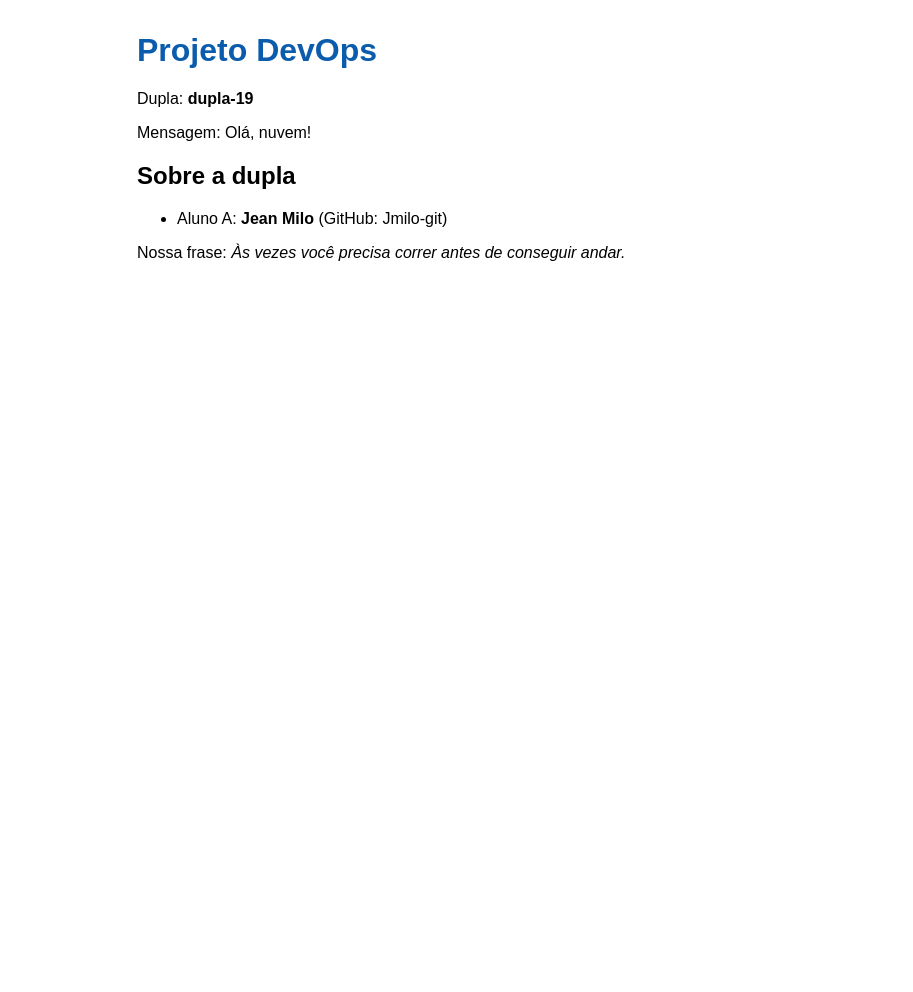
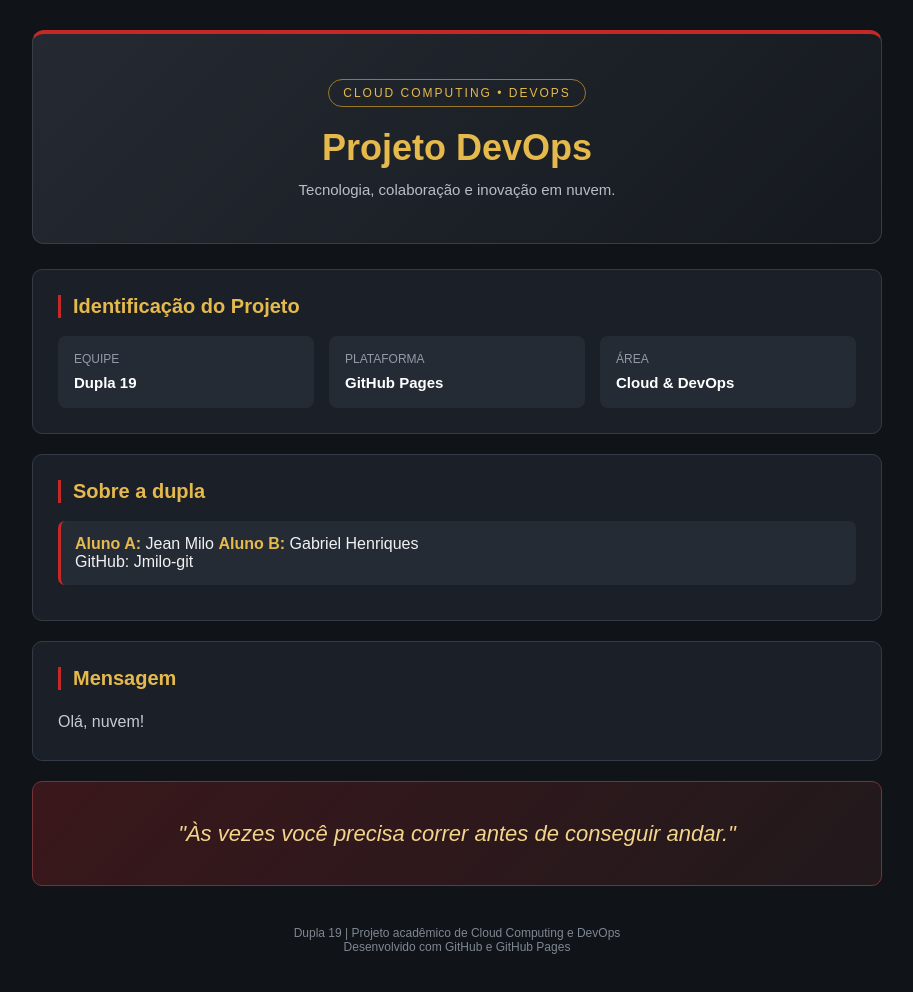
Before and after one commit to Jmilo-git/DevOpsNuvem, a plain HTML site: page site/index.html in a window 1280 px wide. Shown: the whole page, without its empty margins (183-1096 px from the left). Before the commit the page ends 800 px from the top, so only its background shows below. Drawn offline with Linux system fonts and the light colour scheme.

Commit message:
Primeira página do site

```diff
--- a/site/index.html
+++ b/site/index.html
@@ -1,23 +1,235 @@
+
 <!doctype html>
 <html lang="pt-BR">
 <head>
     <meta charset="utf-8">
     <meta name="viewport" content="width=device-width, initial-scale=1">
- <title>Projeto DevOps</title>
+
+    <title>Projeto DevOps | Dupla 19</title>
+
     <style>
- body { font-family: sans-serif; max-width: 40rem; margin: 2rem auto; background:
-#ffffff; }
- h1 { color: #0b5cad; }
+        * {
+            margin: 0;
+            padding: 0;
+            box-sizing: border-box;
+        }
+
+        body {
+            font-family: Arial, sans-serif;
+            background: #101318;
+            color: #f1f1f1;
+            min-height: 100vh;
+            padding: 30px 20px;
+        }
+
+        .container {
+            max-width: 850px;
+            margin: auto;
+        }
+
+        header {
+            text-align: center;
+            padding: 45px 20px;
+            background: linear-gradient(135deg, #252a32, #15191f);
+            border: 1px solid #383e48;
+            border-top: 4px solid #c62828;
+            border-radius: 12px;
+            margin-bottom: 25px;
+        }
+
+        .tag {
+            display: inline-block;
+            color: #e5b94c;
+            border: 1px solid #9d7728;
+            padding: 6px 14px;
+            border-radius: 20px;
+            font-size: 12px;
+            letter-spacing: 2px;
+            margin-bottom: 20px;
+        }
+
+        h1 {
+            font-size: 36px;
+            color: #e5b94c;
+            margin-bottom: 12px;
+        }
+
+        header p {
+            color: #b8bec8;
+            font-size: 15px;
+        }
+
+        .card {
+            background: #1b2028;
+            border: 1px solid #343b46;
+            border-radius: 10px;
+            padding: 25px;
+            margin-bottom: 20px;
+        }
+
+        h2 {
+            color: #e5b94c;
+            font-size: 20px;
+            margin-bottom: 18px;
+            border-left: 3px solid #c62828;
+            padding-left: 12px;
+        }
+
+        .info {
+            display: flex;
+            justify-content: space-between;
+            flex-wrap: wrap;
+            gap: 15px;
+        }
+
+        .info-item {
+            flex: 1;
+            min-width: 180px;
+            background: #252b35;
+            padding: 16px;
+            border-radius: 8px;
+        }
+
+        .info-item span {
+            display: block;
+            color: #929ba8;
+            font-size: 12px;
+            margin-bottom: 8px;
+            text-transform: uppercase;
+        }
+
+        .info-item strong {
+            color: #ffffff;
+            font-size: 15px;
+        }
+
+        ul {
+            list-style: none;
+        }
+
+        li {
+            background: #252b35;
+            padding: 14px;
+            border-radius: 7px;
+            margin-bottom: 10px;
+            border-left: 3px solid #c62828;
+        }
+
+        li strong {
+            color: #e5b94c;
+        }
+
+        .quote {
+            text-align: center;
+            padding: 35px 25px;
+            background: linear-gradient(135deg, #3a171b, #21191c);
+            border: 1px solid #753238;
+            border-radius: 10px;
+            margin-bottom: 20px;
+        }
+
+        .quote p {
+            font-size: 22px;
+            font-style: italic;
+            line-height: 1.5;
+            color: #f2d58b;
+        }
+
+        .quote span {
+            display: block;
+            margin-top: 15px;
+            font-size: 12px;
+            color: #c5a9a9;
+            letter-spacing: 1px;
+        }
+
+        footer {
+            text-align: center;
+            padding: 20px;
+            color: #7e8793;
+            font-size: 12px;
+        }
+
+        @media (max-width: 600px) {
+            h1 {
+                font-size: 28px;
+            }
+
+            .quote p {
+                font-size: 18px;
+            }
+        }
     </style>
 </head>
+
 <body>
+
+    <div class="container">
+
+        <header>
+            <div class="tag">CLOUD COMPUTING • DEVOPS</div>
+
             <h1>Projeto DevOps</h1>
- <p>Dupla: <strong>dupla-19</strong></p>
- <p>Mensagem: Olá, nuvem!</p>
+
+            <p>
+                Tecnologia, colaboração e inovação em nuvem.
+            </p>
+        </header>
+
+        <section class="card">
+            <h2>Identificação do Projeto</h2>
+
+            <div class="info">
+                <div class="info-item">
+                    <span>Equipe</span>
+                    <strong>Dupla 19</strong>
+                </div>
+
+                <div class="info-item">
+                    <span>Plataforma</span>
+                    <strong>GitHub Pages</strong>
+                </div>
+
+                <div class="info-item">
+                    <span>Área</span>
+                    <strong>Cloud & DevOps</strong>
+                </div>
+            </div>
+        </section>
+
+        <section class="card">
             <h2>Sobre a dupla</h2>
+
             <ul>
- <li>Aluno A: <strong>Jean Milo</strong> (GitHub: Jmilo-git)</li>
+                <li>
+                    <strong>Aluno A:</strong> Jean Milo
+                    <strong>Aluno B:</strong> Gabriel Henriques
+                    <br>
+                    GitHub: Jmilo-git
+                </li>
             </ul>
- <p>Nossa frase: <em>Às vezes você precisa correr antes de conseguir andar.</em></p>
+        </section>
+
+        <section class="card">
+            <h2>Mensagem</h2>
+
+            <p style="line-height: 1.7; color: #c5cbd3;">
+                Olá, nuvem!
+            </p>
+        </section>
+
+        <section class="quote">
+            <p>
+                "Às vezes você precisa correr antes de conseguir andar."
+            </p>
+        </section>
+
+        <footer>
+            <p>Dupla 19 | Projeto acadêmico de Cloud Computing e DevOps</p>
+            <p>Desenvolvido com GitHub e GitHub Pages</p>
+        </footer>
+
+    </div>
+
 </body>
 </html>
```
Lines whose indentation alone changed are shown as unchanged.
